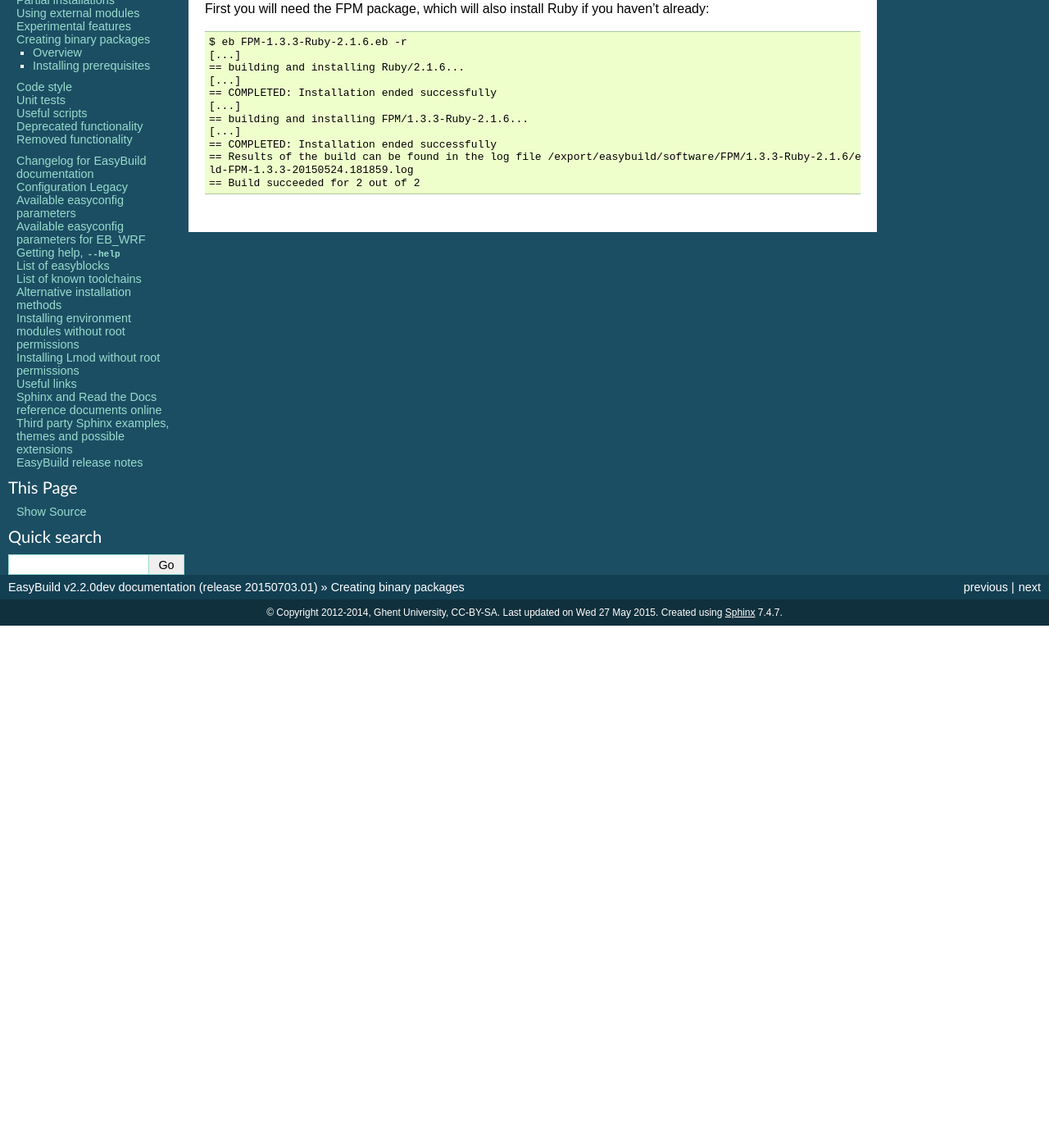
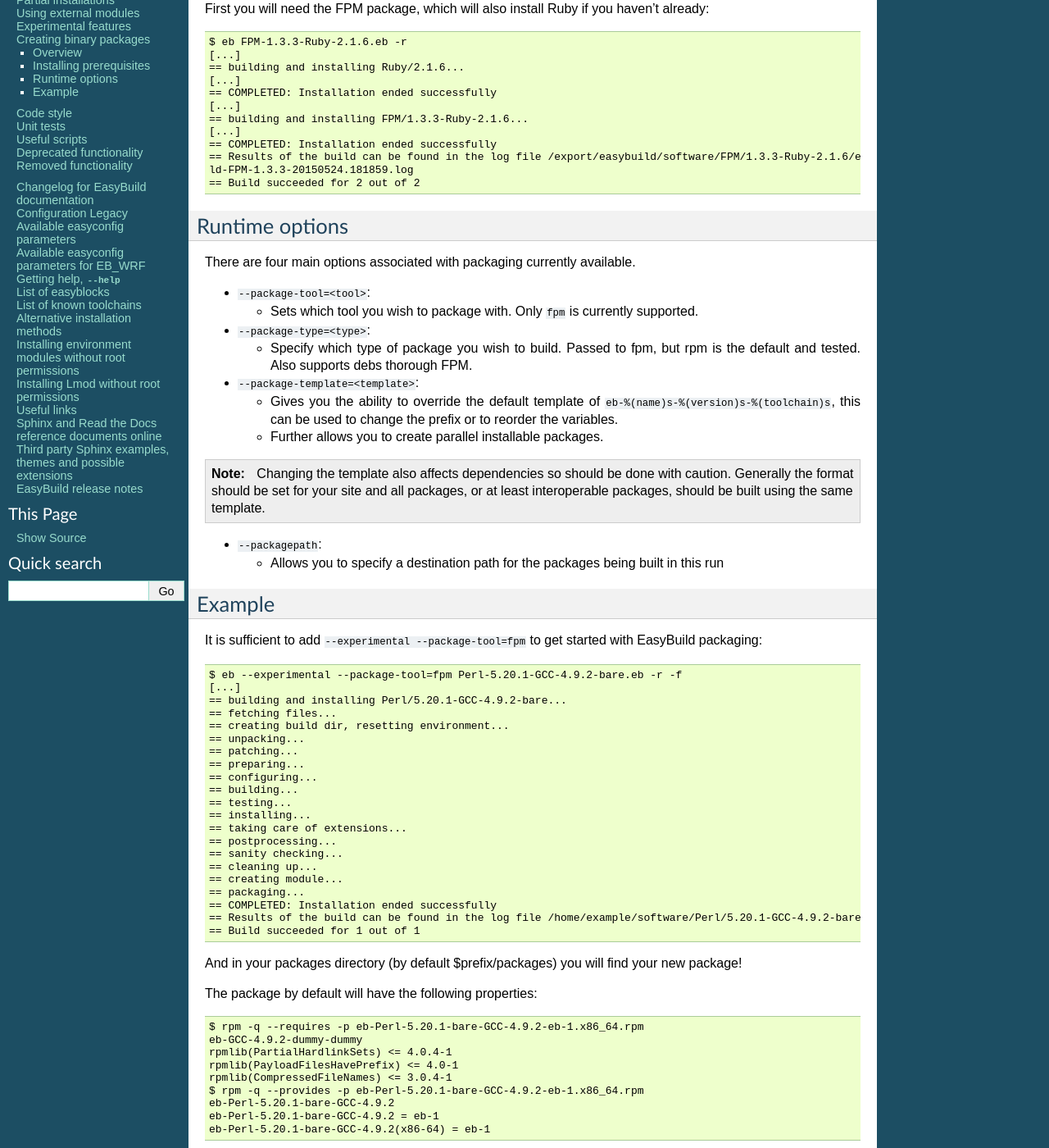
Before and after one commit to easybuilders/easybuild, a Sphinx documentation site: the page built from docs/Creating_binary_packages.rst, in a window 1280 px wide and 1400 px high, scrolled down 320 px. Shown: the whole window at 82% size. Built offline with Sphinx 7.4.7, drawn with Linux system fonts in a browser that asks for light colours; before the commit the page ends 1083 px from its top, so only the background shows below that.

Commit message:
adding some more packaging docs, first draft still

```diff
--- a/docs/Creating_binary_packages.rst
+++ b/docs/Creating_binary_packages.rst
@@ -27,3 +27,71 @@ First you will need the FPM package, which will also install Ruby if you haven't
     == Results of the build can be found in the log file /export/easybuild/software/FPM/1.3.3-Ruby-2.1.6/easybuild/easybui
     ld-FPM-1.3.3-20150524.181859.log
     == Build succeeded for 2 out of 2
+
+Runtime options
+---------------
+
+There are four main options associated with packaging currently available.
+
+* ``--package-tool=<tool>``:
+
+  * Sets which tool you wish to package with. Only ``fpm`` is currently supported.
+
+
+* ``--package-type=<type>``:
+
+  * Specify which type of package you wish to build. Passed to fpm, but rpm is the default and tested. Also supports debs thorough FPM.
+
+* ``--package-template=<template>``:
+
+  * Gives you the ability to override the default template of ``eb-%(name)s-%(version)s-%(toolchain)s``, this can be used to change the prefix or to reorder the variables.
+  * Further allows you to create parallel installable packages.
+
+.. note:: Changing the template also affects dependencies so should be done with caution. Generally the format should be set for your site and all packages, or at least interoperable packages, should be built using the same template.
+
+* ``--packagepath``:
+
+  * Allows you to specify a destination path for the packages being built in this run
+
+
+Example
+-------
+
+It is sufficient to add ``--experimental --package-tool=fpm`` to get started with EasyBuild packaging::
+
+    $ eb --experimental --package-tool=fpm Perl-5.20.1-GCC-4.9.2-bare.eb -r -f
+    [...]
+    == building and installing Perl/5.20.1-GCC-4.9.2-bare...
+    == fetching files...
+    == creating build dir, resetting environment...
+    == unpacking...
+    == patching...
+    == preparing...
+    == configuring...
+    == building...
+    == testing...
+    == installing...
+    == taking care of extensions...
+    == postprocessing...
+    == sanity checking...
+    == cleaning up...
+    == creating module...
+    == packaging...
+    == COMPLETED: Installation ended successfully
+    == Results of the build can be found in the log file /home/example/software/Perl/5.20.1-GCC-4.9.2-bare/easybuild/easybuild-Perl-5.20.1-20150527.023522.log
+    == Build succeeded for 1 out of 1
+
+
+And in your packages directory (by default $prefix/packages) you will find your new package!
+
+The package by default will have the following properties::
+
+    $ rpm -q --requires -p eb-Perl-5.20.1-bare-GCC-4.9.2-eb-1.x86_64.rpm
+    eb-GCC-4.9.2-dummy-dummy
+    rpmlib(PartialHardlinkSets) <= 4.0.4-1
+    rpmlib(PayloadFilesHavePrefix) <= 4.0-1
+    rpmlib(CompressedFileNames) <= 3.0.4-1
+    $ rpm -q --provides -p eb-Perl-5.20.1-bare-GCC-4.9.2-eb-1.x86_64.rpm
+    eb-Perl-5.20.1-bare-GCC-4.9.2
+    eb-Perl-5.20.1-bare-GCC-4.9.2 = eb-1
+    eb-Perl-5.20.1-bare-GCC-4.9.2(x86-64) = eb-1
```
